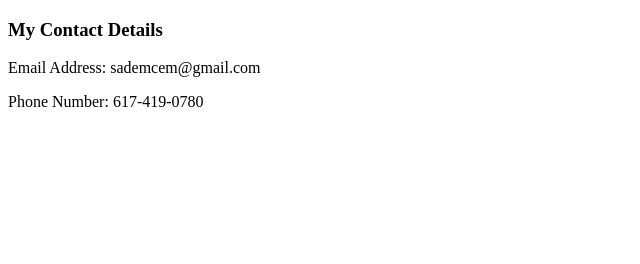
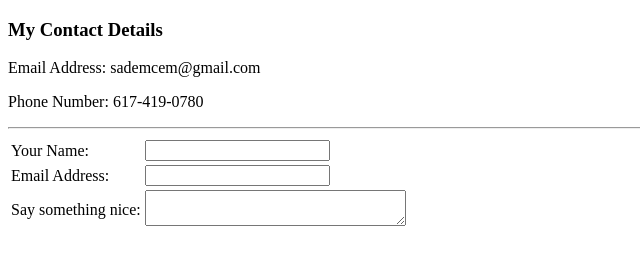
Before and after one commit to olusade1/cv, a plain HTML site: page contact.html in a window 1280 px wide. Shown: the whole page, without its empty margins (0-640 px from the left). Drawn offline with Linux system fonts and the light colour scheme.

Commit message:
Add files via upload
Added contact form

```diff
--- a/contact.html
+++ b/contact.html
@@ -8,5 +8,23 @@
     <h3>My Contact Details</h3>
     <p>Email Address: sademcem@gmail.com</p>
     <p>Phone Number: 617-419-0780</p>
+  <hr>
+  <form class="" action="index.html" method="post">
+    <table>
+      <tr>
+        <td><label for="yourName">Your Name:</label></td>
+        <td><input type="text" name="yourName" id="yourName" value=""></td>
+      </tr>
+      <tr>
+        <td><label for="yourEmail">Email Address: </label></td>
+        <td><input type="email" name="yourEmail" id="yourEmail" value=""></td>
+      </tr>
+      <tr>
+        <td><label for="yourMessage">Say something nice: </label></td>
+        <td><textarea name="yourMessage" id="yourMessage" row="10" cols="30"></textarea></td>
+      </tr>
+    </table>
+
+  </form>
   </body>
 </html>
```
